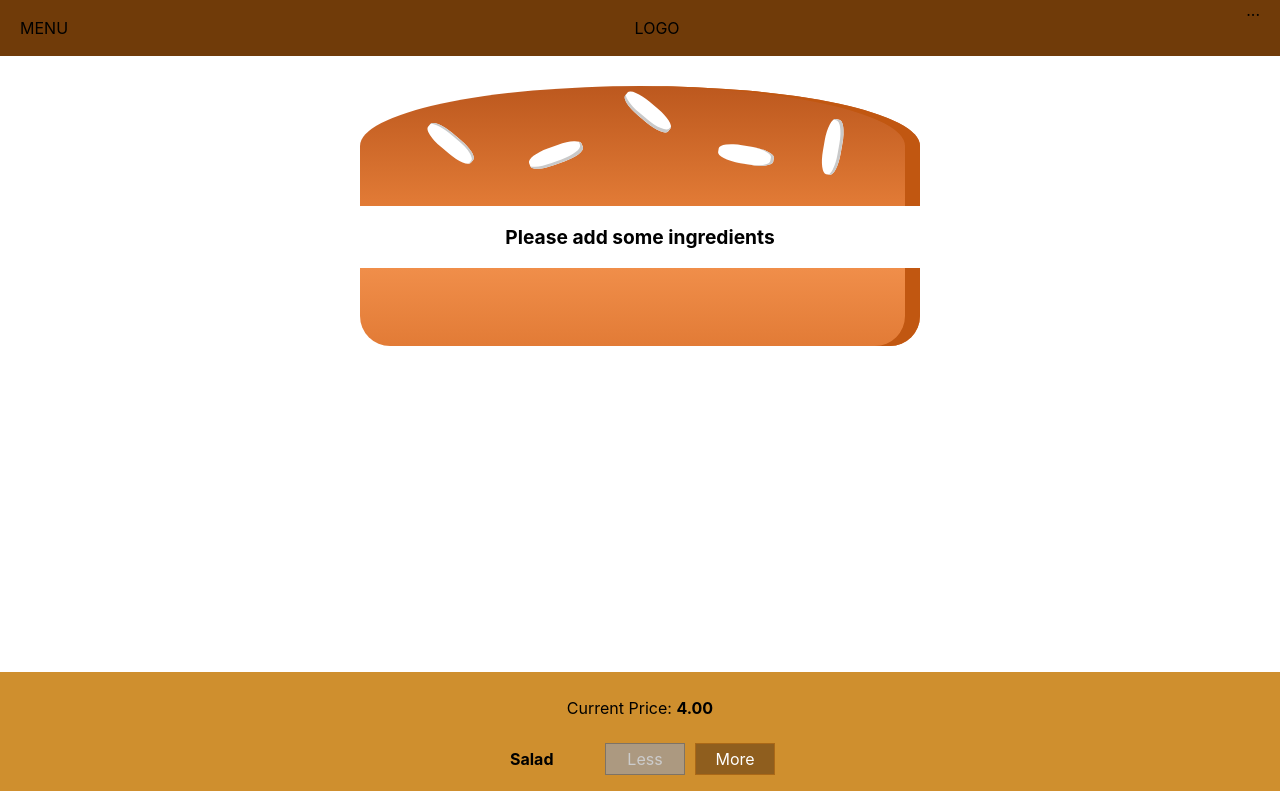
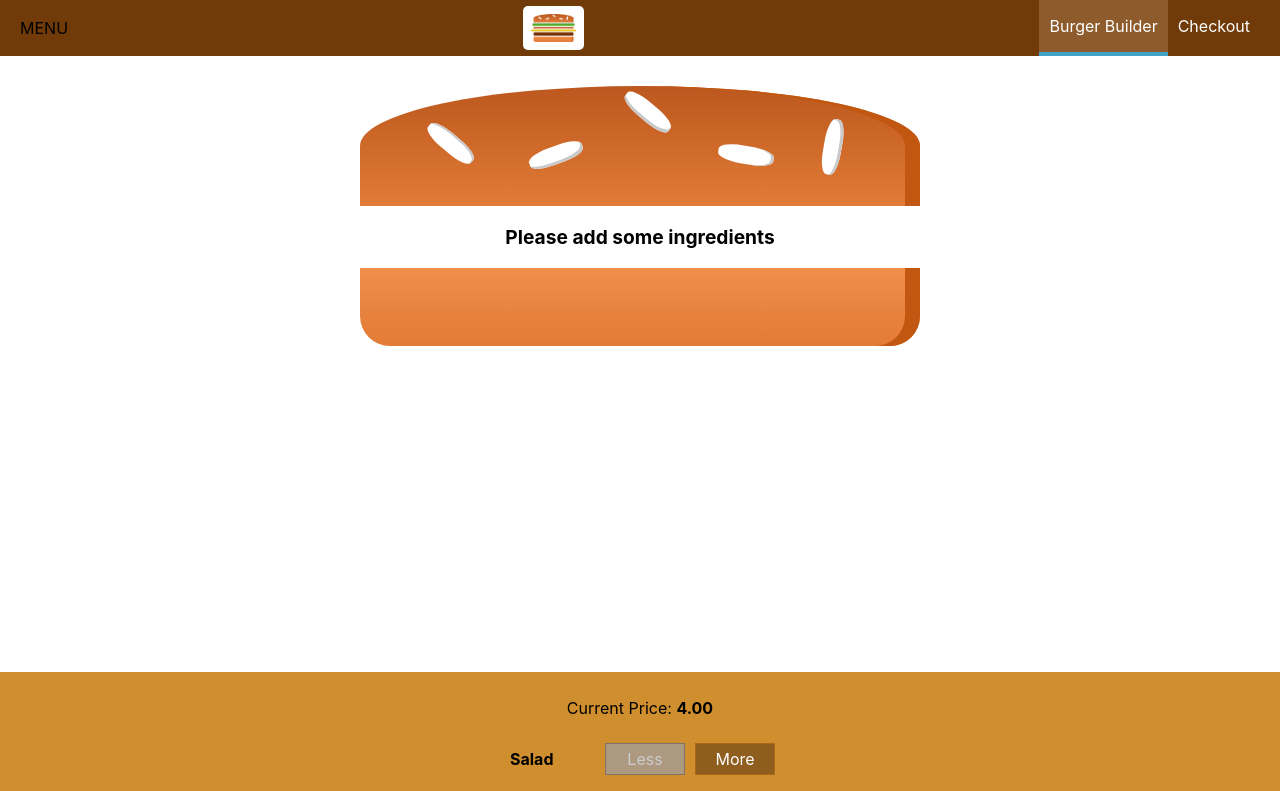
Before and after one commit to Hooseman/burger-app, a React app: page / in a window 1280 px wide. Shown: the top 791 px of the page. Built offline with nearby package versions, Linux system fonts and the light colour scheme.

Commit message:
Added a nav bar to top of screen

```diff
--- /dev/null
+++ b/src/Components/Logo/Logo.js
@@ -0,0 +1,11 @@
+import React from 'react';
+import classes from './Logo.module.css';
+import burgerLogo from '../../Assets/Images/burger-logo (1).png';
+
+const logo = (props) => (
+    <div className={classes.Logo}>
+        <img src={burgerLogo} alt="A burger"/>
+    </div>
+);
+
+export default logo;
--- /dev/null
+++ b/src/Components/Logo/Logo.module.css
@@ -0,0 +1,11 @@
+.Logo {
+    background-color: white;
+    padding: 8px;
+    height: 80%;
+    box-sizing: border-box;
+    border-radius: 5px;
+}
+
+.Logo img {
+    height: 100%;
+}
--- /dev/null
+++ b/src/Components/Navigation/NavigationItems/NavigationItem/NavigationItem.js
@@ -0,0 +1,12 @@
+import React from 'react';
+import classes from './NavigationItem.module.css';
+
+const navigationItem = (props) => (
+    <li className={classes.NavigationItem}>
+        <a
+        href={props.link}
+        className={props.active ? classes.active : null}>{props.children}</a>
+        </li>
+);
+
+export default navigationItem;
--- /dev/null
+++ b/src/Components/Navigation/NavigationItems/NavigationItem/NavigationItem.module.css
@@ -0,0 +1,25 @@
+.NavigationItem {
+    margin: 0;
+    box-sizing: border-box;
+    display: flex;
+    height: 100%;
+    align-items: center;
+}
+
+.NavigationItem a {
+    color: white;
+    text-decoration: none;
+    height: 100%;
+    padding: 16px 10px;
+    border-bottom: 4px solid transparent;
+    box-sizing: border-box;
+    display: block;
+}
+
+.NavigationItem a:hover,
+.NavigationItem a:active,
+.NavigationItem a.active {
+    background-color: #8E5C2C;
+    border-bottom: 4px solid #40A4C8;
+    color: white;
+}
--- /dev/null
+++ b/src/Components/Navigation/NavigationItems/NavigationItems.js
@@ -0,0 +1,12 @@
+import React from 'react';
+import classes from './NavigationItems.module.css';
+import NavigationItem from './NavigationItem/NavigationItem';
+
+const navigationItems = (props) => (
+    <ul className={classes.NavigationItems}>
+        <NavigationItem link="/" active>Burger Builder</NavigationItem>
+        <NavigationItem link="/">Checkout</NavigationItem>
+    </ul>
+);
+
+export default navigationItems;
--- /dev/null
+++ b/src/Components/Navigation/NavigationItems/NavigationItems.module.css
@@ -0,0 +1,8 @@
+.NavigationItems {
+    margin: 0;
+    padding: 0;
+    list-style: none;
+    display: flex;
+    align-items: center;
+    height: 100%;
+}
--- a/src/Components/Navigation/Toolbar/Toolbar.js
+++ b/src/Components/Navigation/Toolbar/Toolbar.js
@@ -1,12 +1,14 @@
 import React from 'react';
 import classes from './Toolbar.module.css';
+import Logo from '../../Logo/Logo';
+import NavigationItems from '../NavigationItems/NavigationItems';
 
 const toolbar = (props) => (
     <header className={classes.Toolbar}>
         <div>MENU</div>
-        <div>LOGO</div>
+        <Logo/>
         <nav>
-            ...
+            <NavigationItems/>
         </nav>
     </header>
 );
```
Also changed, not shown: src/Assets/Images/burger-logo (1).png (added).
